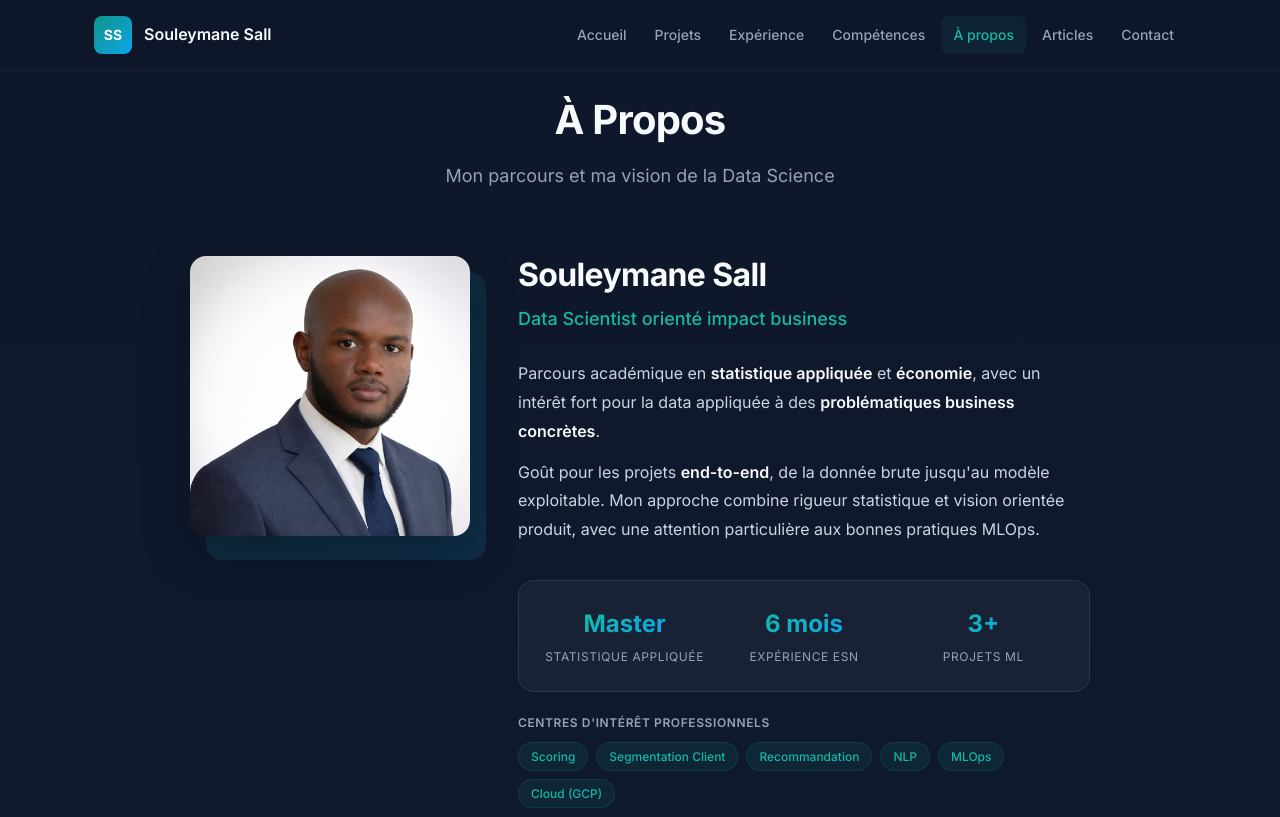
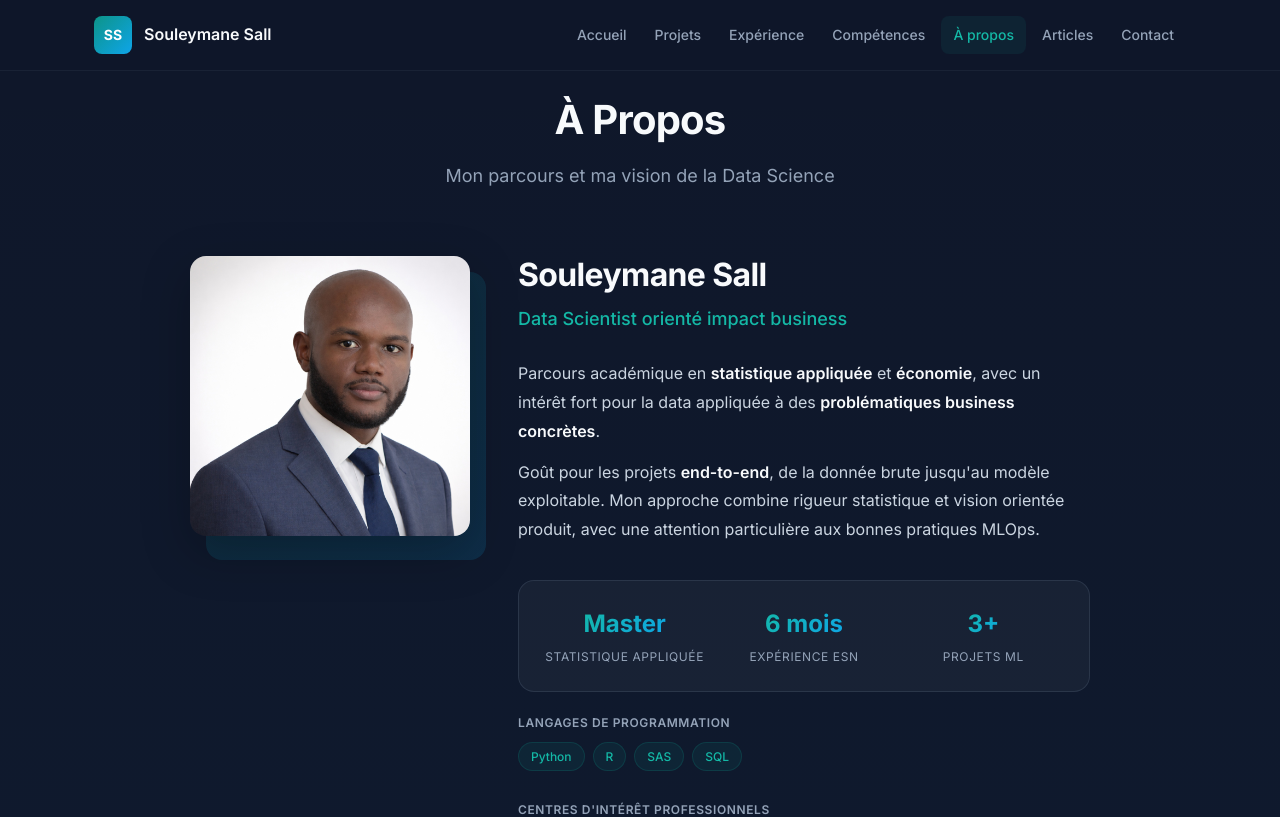
Before and after one commit to Souley225/Portfolio_Web, a React (Vite) app: page /a-propos in a window 1280 px wide. Shown: the top 817 px of the page. Built offline with nearby package versions, Linux system fonts and the light colour scheme.

Commit message:
feat: add initial About and Projects pages, Header component, and portfolio assets.

```diff
--- a/src/components/Header.css
+++ b/src/components/Header.css
@@ -119,37 +119,55 @@
         display: flex;
     }
 
-    /* Full-screen mobile menu with SOLID background */
+    /* Slide-in mobile menu - partial coverage */
     .header-nav {
         position: fixed;
         top: 0;
-        left: 0;
         right: 0;
         bottom: 0;
-        width: 100vw;
+        width: 70%;
+        max-width: 280px;
         height: 100vh;
         height: 100dvh;
-        /* Dynamic viewport height for mobile browsers */
         flex-direction: column;
         align-items: center;
         justify-content: center;
         gap: var(--space-3);
-        /* SOLID OPAQUE BACKGROUND - NO TRANSPARENCY */
-        background-color: #0f172a !important;
-        background: #0f172a !important;
+        background: rgba(15, 23, 42, 0.95);
+        backdrop-filter: blur(16px);
+        -webkit-backdrop-filter: blur(16px);
+        border-left: 1px solid rgba(51, 65, 85, 0.5);
+        box-shadow: -10px 0 40px rgba(0, 0, 0, 0.4);
         z-index: 1001;
         /* Hidden by default */
         transform: translateX(100%);
         opacity: 0;
         visibility: hidden;
         transition: transform 0.3s ease, opacity 0.3s ease, visibility 0.3s ease;
-        /* Ensure no content shows through */
-        -webkit-backface-visibility: hidden;
-        backface-visibility: hidden;
     }
 
     .header-nav.open {
         transform: translateX(0);
+        opacity: 1;
+        visibility: visible;
+    }
+
+    /* Overlay for closing menu when clicking outside */
+    .mobile-overlay {
+        display: block;
+        position: fixed;
+        top: 0;
+        left: 0;
+        right: 0;
+        bottom: 0;
+        background: rgba(0, 0, 0, 0.5);
+        z-index: 1000;
+        opacity: 0;
+        visibility: hidden;
+        transition: opacity 0.3s ease, visibility 0.3s ease;
+    }
+
+    .mobile-overlay.open {
         opacity: 1;
         visibility: visible;
     }
--- a/src/components/Header.jsx
+++ b/src/components/Header.jsx
@@ -38,6 +38,12 @@ function Header() {
                     <span className="logo-text">Souleymane Sall</span>
                 </NavLink>
 
+                {/* Mobile overlay for closing menu */}
+                <div
+                    className={`mobile-overlay ${isMenuOpen ? 'open' : ''}`}
+                    onClick={closeMenu}
+                />
+
                 <nav className={`header-nav ${isMenuOpen ? 'open' : ''}`}>
                     {navLinks.map(link => (
                         <NavLink
--- a/src/pages/About.css
+++ b/src/pages/About.css
@@ -116,6 +116,32 @@
     gap: var(--space-2);
 }
 
+/* Langages de programmation */
+.about-languages {
+    margin-bottom: var(--space-2);
+}
+
+.about-languages h3 {
+    font-size: var(--text-xs);
+    font-weight: var(--font-semibold);
+    color: var(--color-text-muted);
+    text-transform: uppercase;
+    letter-spacing: 0.05em;
+    margin-bottom: var(--space-3);
+}
+
+.languages-tags {
+    display: flex;
+    flex-wrap: wrap;
+    gap: var(--space-2);
+}
+
+.tag-lang {
+    background: linear-gradient(135deg, var(--color-primary), var(--color-secondary));
+    color: white;
+    font-weight: var(--font-semibold);
+}
+
 @media (max-width: 768px) {
     .about-content {
         grid-template-columns: 1fr;
--- a/src/pages/About.jsx
+++ b/src/pages/About.jsx
@@ -48,6 +48,16 @@ function About() {
                             </div>
                         </div>
 
+                        <div className="about-languages">
+                            <h3>Langages de programmation</h3>
+                            <div className="languages-tags">
+                                <span className="tag tag-lang">Python</span>
+                                <span className="tag tag-lang">R</span>
+                                <span className="tag tag-lang">SAS</span>
+                                <span className="tag tag-lang">SQL</span>
+                            </div>
+                        </div>
+
                         <div className="about-interests">
                             <h3>Centres d'intérêt professionnels</h3>
                             <div className="interests-tags">
--- a/src/pages/Projects.jsx
+++ b/src/pages/Projects.jsx
@@ -28,8 +28,9 @@ const projects = [
             'Architecture modulaire'
         ],
         stack: ['Python', 'SQL', 'GCP', 'scikit-learn'],
-        status: 'github',
-        statusLabel: 'GitHub',
+        status: 'deployed',
+        statusLabel: 'Déployé',
+        demoUrl: 'https://customer-segmentation-project-591h.onrender.com',
         githubUrl: 'https://github.com/Souley225/Customer_segmentation_project'
     },
     {
```
Also changed, not shown: public/headshot.jpg, 1 other file (tests, documents, lock files or other folders).
